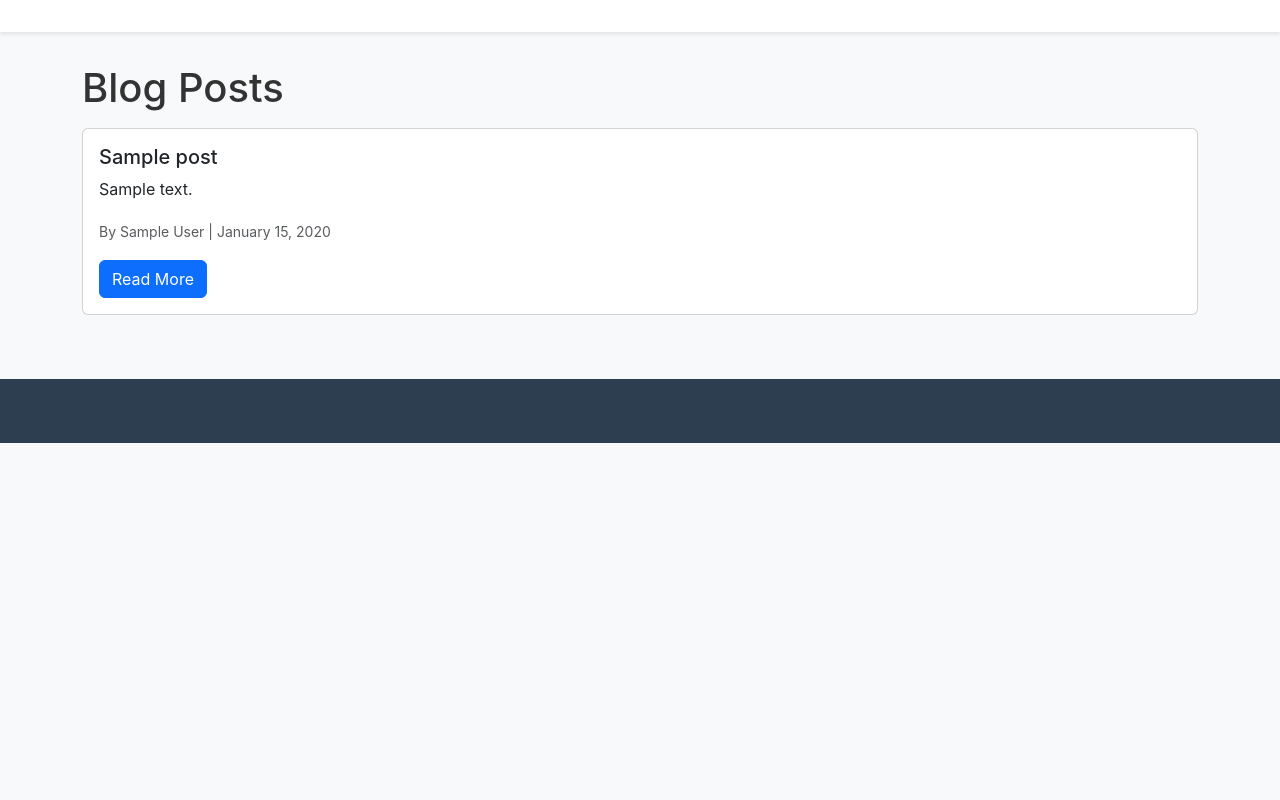
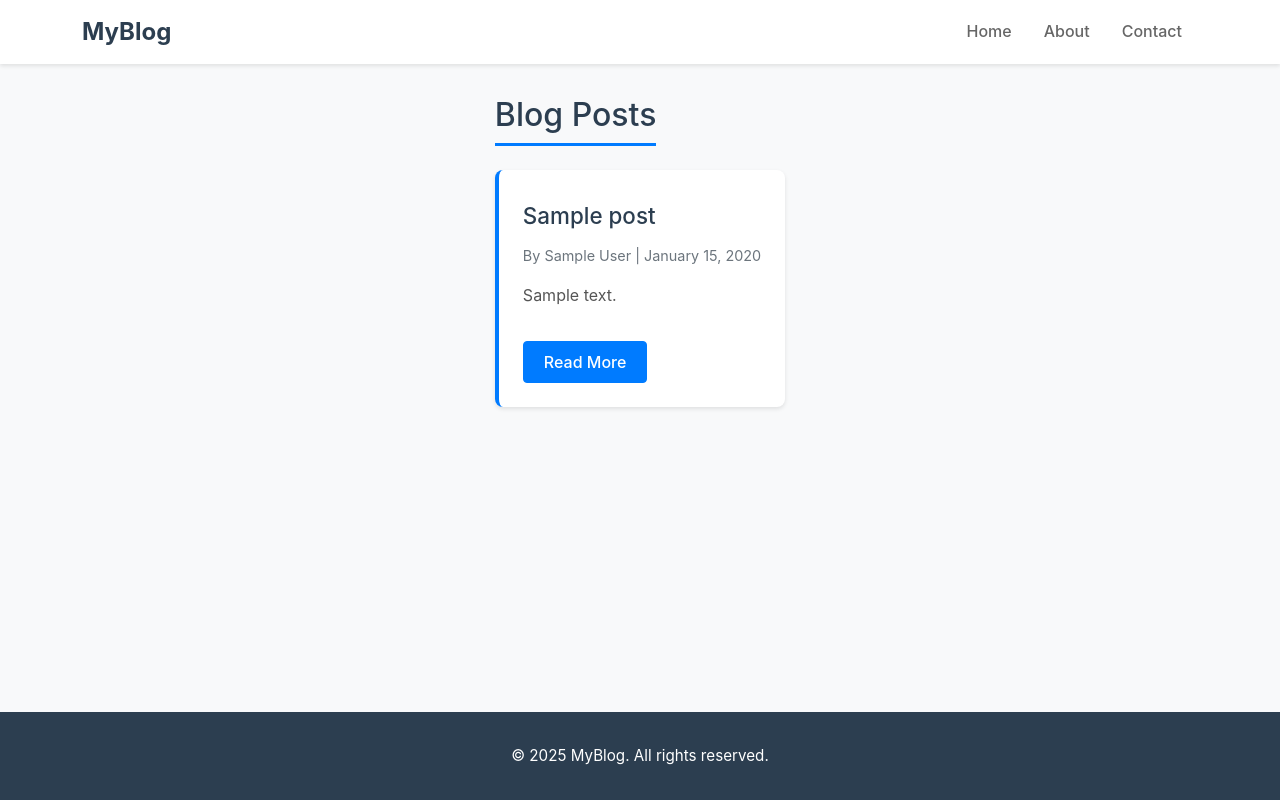
Before and after one commit to guna0223/django-blog, a Django app: page / in a window 1280 px wide. Run offline with Django 5.2, Linux system fonts and the light colour scheme; tables that the repository leaves empty hold one stand-in row (values such as "Sample post").

Commit message:
update all files

```diff
--- a/Myblog/mainapp/models.py
+++ b/Myblog/mainapp/models.py
@@ -1,10 +1,39 @@
 from django.db import models
+from django.urls import reverse
+
 
 class Post(models.Model):
+    STATUS_CHOICES = [
+        ('draft', 'Draft'),
+        ('published', 'Published'),
+    ]
+
     title = models.CharField(max_length=200)
+    slug = models.SlugField(max_length=200, unique=True, blank=True)
     content = models.TextField()
     author = models.CharField(max_length=100)
+    status = models.CharField(max_length=10, choices=STATUS_CHOICES, default='draft')
     created_at = models.DateTimeField(auto_now_add=True)
+    updated_at = models.DateTimeField(auto_now=True)
+
+    class Meta:
+        ordering = ['-created_at']
 
     def __str__(self):
         return self.title
+
+    def save(self, *args, **kwargs):
+        if not self.slug:
+            # Generate slug from title
+            base_slug = self.title.lower().replace(' ', '-')
+            slug = base_slug
+            counter = 1
+            # Ensure unique slug
+            while Post.objects.filter(slug=slug).exists():
+                slug = f"{base_slug}-{counter}"
+                counter += 1
+            self.slug = slug
+        super().save(*args, **kwargs)
+
+    def get_absolute_url(self):
+        return reverse('mainapp:post_detail', kwargs={'slug': self.slug})
--- a/Myblog/mainapp/urls.py
+++ b/Myblog/mainapp/urls.py
@@ -1,7 +1,9 @@
 from django.urls import path
-from .views import post_list, post_detail
+from .views import PostListView, PostDetailView
+
+app_name = 'mainapp'
 
 urlpatterns = [
-    path('', post_list, name='post_list'),
-    path('post/<int:pk>/', post_detail, name='post_detail'),
+    path('', PostListView.as_view(), name='post_list'),
+    path('post/<slug:slug>/', PostDetailView.as_view(), name='post_detail'),
 ]
--- a/Myblog/mainapp/views.py
+++ b/Myblog/mainapp/views.py
@@ -1,12 +1,22 @@
-from django.shortcuts import render, get_object_or_404
+from django.views.generic import ListView, DetailView
 from .models import Post
 
 
-def post_list(request):
-    posts = Post.objects.all().order_by('-created_at')
-    return render(request, 'base/post_list.html', {'posts': posts})
+class PostListView(ListView):
+    model = Post
+    template_name = 'mainapp/post_list.html'
+    context_object_name = 'posts'
+    ordering = ['-created_at']
+
+    def get_queryset(self):
+        return super().get_queryset().filter(status='published')
 
 
-def post_detail(request, pk):
-    post = get_object_or_404(Post, pk=pk)
-    return render(request,'base/post_detail.html', {'post': post})
+class PostDetailView(DetailView):
+    model = Post
+    template_name = 'mainapp/post_detail.html'
+    context_object_name = 'post'
+    slug_url_kwarg = 'slug'
+
+    def get_queryset(self):
+        return super().get_queryset().filter(status='published')
--- a/Myblog/static/css/styles.css
+++ b/Myblog/static/css/styles.css
@@ -10,46 +10,48 @@ body {
     line-height: 1.6;
     color: #333;
     background-color: #f8f9fa;
+    min-height: 100vh;
+    display: flex;
+    flex-direction: column;
 }
 
 /* ===== Header Styles ===== */
 header {
     background-color: #fff;
     box-shadow: 0 2px 4px rgba(0, 0, 0, 0.1);
-    padding: 1rem 0;
     margin-bottom: 2rem;
 }
 
 header nav {
-    display: flex;
-    justify-content: space-between;
-    align-items: center;
     max-width: 1200px;
     margin: 0 auto;
     padding: 0 1rem;
 }
 
-header nav a {
-    text-decoration: none;
-    color: #333;
-    font-weight: 600;
+.navbar-brand {
+    font-weight: 700;
     font-size: 1.5rem;
+    color: #2c3e50 !important;
 }
 
-header nav ul {
-    display: flex;
-    list-style: none;
-    gap: 1.5rem;
+.nav-link {
+    font-weight: 500;
+    color: #666 !important;
+    transition: color 0.3s ease;
+    padding: 0.5rem 1rem !important;
 }
 
-header nav ul li a {
-    font-size: 1rem;
-    color: #666;
-    transition: color 0.3s ease;
+.nav-link:hover {
+    color: #007bff !important;
 }
 
-header nav ul li a:hover {
-    color: #007bff;
+.navbar-toggler {
+    border: 2px solid #ddd;
+    border-radius: 4px;
+}
+
+.navbar-toggler:focus {
+    box-shadow: 0 0 0 0.2rem rgba(0, 123, 255, 0.25);
 }
 
 /* ===== Main Content Styles ===== */
@@ -57,13 +59,17 @@ main {
     max-width: 1200px;
     margin: 0 auto;
     padding: 0 1rem 2rem;
+    flex: 1;
 }
 
 /* ===== Post List Styles ===== */
-.post-list {
-    display: flex;
-    flex-direction: column;
-    gap: 1.5rem;
+.post-list h1 {
+    font-size: 2rem;
+    color: #2c3e50;
+    margin-bottom: 1.5rem;
+    padding-bottom: 0.5rem;
+    border-bottom: 3px solid #007bff;
+    display: inline-block;
 }
 
 .post-card {
@@ -72,21 +78,24 @@ main {
     padding: 1.5rem;
     box-shadow: 0 2px 4px rgba(0, 0, 0, 0.1);
     transition: transform 0.3s ease, box-shadow 0.3s ease;
+    margin-bottom: 1.5rem;
+    border-left: 4px solid #007bff;
 }
 
 .post-card:hover {
     transform: translateY(-2px);
-    box-shadow: 0 4px 8px rgba(0, 0, 0, 0.15);
+    box-shadow: 0 4px 12px rgba(0, 0, 0, 0.15);
 }
 
 .post-card h2 {
-    margin-bottom: 0.5rem;
+    margin-bottom: 0.75rem;
 }
 
 .post-card h2 a {
     text-decoration: none;
     color: #2c3e50;
     transition: color 0.3s ease;
+    font-size: 1.4rem;
 }
 
 .post-card h2 a:hover {
@@ -94,13 +103,14 @@ main {
 }
 
 .post-meta {
-    color: #666;
+    color: #6c757d;
     font-size: 0.9rem;
     margin-bottom: 1rem;
 }
 
 .post-content {
     color: #555;
+    margin-bottom: 1rem;
 }
 
 /* ===== Post Detail Styles ===== */
@@ -109,18 +119,23 @@ main {
     border-radius: 8px;
     padding: 2rem;
     box-shadow: 0 2px 4px rgba(0, 0, 0, 0.1);
+    margin-bottom: 2rem;
 }
 
 .post-detail h1 {
-    font-size: 2rem;
-    margin-bottom: 0.5rem;
+    font-size: 2.25rem;
+    margin-bottom: 1rem;
     color: #2c3e50;
+    line-height: 1.3;
 }
 
 .post-detail .post-meta {
     margin-bottom: 1.5rem;
     padding-bottom: 1rem;
-    border-bottom: 1px solid #eee;
+    border-bottom: 1px solid #e9ecef;
+    background-color: #f8f9fa;
+    padding: 1rem;
+    border-radius: 4px;
 }
 
 .post-detail .post-body {
@@ -129,28 +144,130 @@ main {
     color: #444;
 }
 
+.post-detail .post-body p {
+    margin-bottom: 1rem;
+}
+
+/* ===== Button Styles ===== */
+.btn-primary {
+    background-color: #007bff;
+    border-color: #007bff;
+    padding: 0.5rem 1.25rem;
+    font-weight: 500;
+    border-radius: 4px;
+    transition: all 0.3s ease;
+}
+
+.btn-primary:hover {
+    background-color: #0056b3;
+    border-color: #0056b3;
+    transform: translateY(-1px);
+}
+
+.btn-secondary {
+    background-color: #6c757d;
+    border-color: #6c757d;
+    padding: 0.5rem 1.25rem;
+    font-weight: 500;
+    border-radius: 4px;
+    transition: all 0.3s ease;
+}
+
+.btn-secondary:hover {
+    background-color: #545b62;
+    border-color: #545b62;
+    transform: translateY(-1px);
+}
+
 /* ===== Footer Styles ===== */
 footer {
     background-color: #2c3e50;
     color: #fff;
     padding: 2rem 0;
-    margin-top: 2rem;
+    margin-top: auto;
 }
 
 footer p {
     text-align: center;
     margin: 0;
+    font-size: 0.95rem;
+}
+
+/* ===== Empty State ===== */
+.text-center {
+    text-align: center;
+    color: #6c757d;
+    font-size: 1.1rem;
+    padding: 3rem;
+    background: #fff;
+    border-radius: 8px;
+    box-shadow: 0 2px 4px rgba(0, 0, 0, 0.1);
+}
+
+/* ===== Responsive Styles ===== */
+@media (max-width: 768px) {
+    .post-detail {
+        padding: 1.5rem;
+    }
+
+    .post-detail h1 {
+        font-size: 1.75rem;
+    }
+
+    .post-list h1 {
+        font-size: 1.5rem;
+    }
+
+    .post-card h2 a {
+        font-size: 1.2rem;
+    }
+}
+
+@media (max-width: 576px) {
+    .post-detail {
+        padding: 1rem;
+    }
+
+    .post-card {
+        padding: 1rem;
+    }
+
+    .post-detail h1 {
+        font-size: 1.5rem;
+    }
 }
 
 /* ===== Utility Classes ===== */
-.text-center {
-    text-align: center;
-}
-
-.mb-3 {
-    margin-bottom: 1rem;
+.mb-0 {
+    margin-bottom: 0;
 }
 
 .mt-3 {
     margin-top: 1rem;
 }
+
+.mt-4 {
+    margin-top: 1.5rem;
+}
+
+.mb-4 {
+    margin-bottom: 1.5rem;
+}
+
+/* ===== Scrollbar Styling ===== */
+::-webkit-scrollbar {
+    width: 8px;
+}
+
+::-webkit-scrollbar-track {
+    background: #f1f1f1;
+}
+
+::-webkit-scrollbar-thumb {
+    background: #c1c1c1;
+    border-radius: 4px;
+}
+
+::-webkit-scrollbar-thumb:hover {
+    background: #a1a1a1;
+}
--- a/Myblog/templates/base/post_list.html
+++ /dev/null
@@ -1,24 +0,0 @@
-{% extends 'mainapp/base.html' %}
-
-{% block content %}
-
-<div class="container mt-4">
-    <h1>Blog Posts</h1>
-
-    {% for post in posts %}
-    <div class="card mt-3">
-        <div class="card-body">
-            <h5 class="card-title">{{ post.title }}</h5>
-            <p class="card-text">{{ post.content|truncatewords:30 }}</p>
-            <p class="text-muted">
-                <small>By {{ post.author }} | {{ post.created_at|date:"F d, Y" }}</small>
-            </p>
-            <a href="{% url 'post_detail' post.pk %}" class="btn btn-primary">Read More</a>
-        </div>
-    </div>
-    {% empty %}
-    <p>No posts available.</p>
-    {% endfor %}
-</div>
-
-{% endblock %}
--- a/Myblog/templates/mainapp/includes/footer.html
+++ b/Myblog/templates/mainapp/includes/footer.html
@@ -0,0 +1,5 @@
+
+{% load static %}
+<div class="container">
+    <p class="mb-0">&copy; 2025 MyBlog. All rights reserved.</p>
+</div>
--- a/Myblog/templates/mainapp/includes/header.html
+++ b/Myblog/templates/mainapp/includes/header.html
@@ -0,0 +1,23 @@
+{% load static %}
+<nav class="navbar navbar-expand-lg navbar-light">
+    <div class="container">
+        <a class="navbar-brand" href="{% url 'mainapp:post_list' %}">MyBlog</a>
+        <button class="navbar-toggler" type="button" data-bs-toggle="collapse" data-bs-target="#navbarNav"
+            aria-controls="navbarNav" aria-expanded="false" aria-label="Toggle navigation">
+            <span class="navbar-toggler-icon"></span>
+        </button>
+        <div class="collapse navbar-collapse" id="navbarNav">
+            <ul class="navbar-nav ms-auto">
+                <li class="nav-item">
+                    <a class="nav-link" href="{% url 'mainapp:post_list' %}">Home</a>
+                </li>
+                <li class="nav-item">
+                    <a class="nav-link" href="#">About</a>
+                </li>
+                <li class="nav-item">
+                    <a class="nav-link" href="#">Contact</a>
+                </li>
+            </ul>
+        </div>
+    </div>
+</nav>
--- /dev/null
+++ b/Myblog/templates/mainapp/post_list.html
@@ -0,0 +1,25 @@
+{% extends 'mainapp/base.html' %}
+
+{% load static %}
+{% block content %}
+
+<div class="post-list">
+    <h1 class="mb-4">Blog Posts</h1>
+
+    {% for post in posts %}
+    <article class="post-card">
+        <h2><a href="{{ post.get_absolute_url }}">{{ post.title }}</a></h2>
+        <p class="post-meta">
+            By {{ post.author }} | {{ post.created_at|date:"F d, Y" }}
+        </p>
+        <p class="post-content">
+            {{ post.content|truncatewords:50 }}
+        </p>
+        <a href="{{ post.get_absolute_url }}" class="btn btn-primary mt-3">Read More</a>
+    </article>
+    {% empty %}
+    <p class="text-center">No posts available.</p>
+    {% endfor %}
+</div>
+
+{% endblock %}
```
Also changed, not shown: Myblog/Myblog/settings.py (+5 -3 lines), Myblog/templates/base/post_detail.html (deleted, +0 -26 lines), Myblog/templates/mainapp/post_detail.html (added, +19 -0 lines), Myblog/mainapp/migrations/0002_alter_post_options_post_slug_post_status_and_more.py (added).
